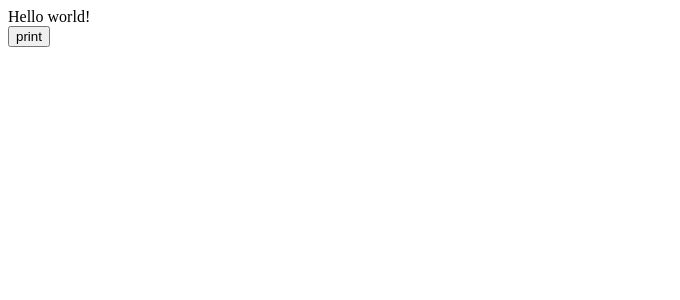
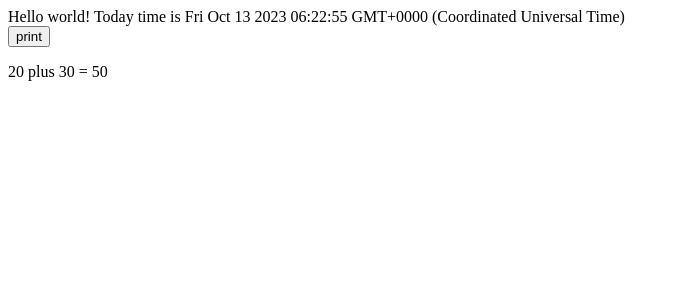
Before and after one commit to sarathi-2003/React-my-app, a React (Vite) app: page / in a window 1280 px wide. Shown: the top 300 px of the page, without its empty margins (0-680 px from the left). Built offline with nearby package versions, Linux system fonts and the light colour scheme.

Commit message:
added dynamic content

```diff
--- a/src/App.jsx
+++ b/src/App.jsx
@@ -1,16 +1,23 @@
 function App (){
-  console.log('Hello from App component');
+  const day = new Date();
+  let a= 20;
+  let b = 30;
+  let c = a+b;
+  console.log(day);
   return(
    <div>
-    Hello world!
+    Hello world! Today time is {day.toString()}
    <div>
    <button onClick={print_the_page}>print</button>
    </div>
+   <p>
+     {a} plus {b} = {c}
+   </p>
    </div>
   )
   function print_the_page(){
     window.print()
-    day = new Date();
+
   }
 
 }
```
